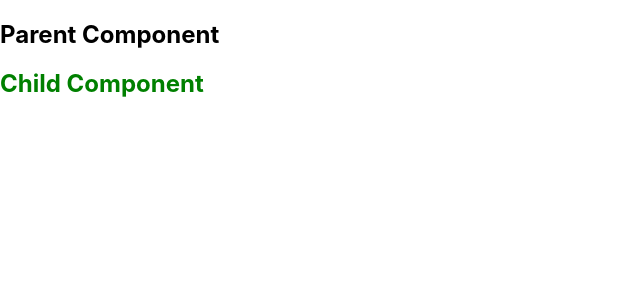
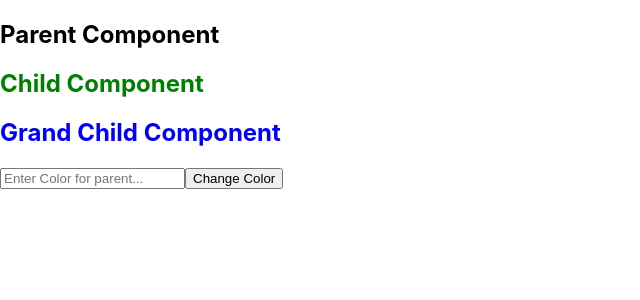
Before and after one commit to hassaan871/Interviewcls, a React (Create React App) app: page / in a window 1280 px wide. Shown: the top 300 px of the page, without its empty margins (0-640 px from the left). Built offline with nearby package versions, Linux system fonts and the light colour scheme.

Commit message:
data transfered from parent to grandchild and from grandchild to parent using Context API

```diff
--- a/src/App.jsx
+++ b/src/App.jsx
@@ -1,15 +1,27 @@
-import { useState } from "react";
+import { useContext, useState } from "react";
 import ChildComponent from "./ChildComponent";
 import MyContext from "./Context/MyContext";
+import GrandChildComponent from "./GrandChildComponent";
 
 const App = () => {
 
-  const [color, setColor] = useState('green')
+  // const {parentColor, setParentColor} = useContext(MyContext)
+  const [parentColor, setParentColor] = useState('')
+  const [childColor, setChildColor] = useState('green')
+  const [grandChildColor, setGrandChildColor] = useState('blue')
+
   return (
-   <MyContext.Provider value={{color, setColor}}>
-    <h2>Parent Component</h2>
-    <ChildComponent />
-   </MyContext.Provider>
+    <MyContext.Provider value={{
+        childColor,
+        setChildColor,
+        grandChildColor,
+        setGrandChildColor,
+        parentColor,
+        setParentColor
+      }}>
+      <h2 style={{ color: parentColor }}>Parent Component</h2>
+      <ChildComponent />
+    </MyContext.Provider>
   );
 }
 
--- a/src/ChildComponent.jsx
+++ b/src/ChildComponent.jsx
@@ -1,14 +1,16 @@
 import { useContext, useState } from "react";
 import MyContext from "./Context/MyContext";
+import GrandChildComponent from "./GrandChildComponent";
 
 const ChildComponent = (props) => {
 
-    const {color, setColor} = useContext(MyContext);
+    const {childColor, setChildColor} = useContext(MyContext);
 
 
     return(
         <div>
-            <h2 style={{color: color}}>Child Component</h2>
+            <h2 style={{color: childColor}}>Child Component</h2>
+            <GrandChildComponent />
         </div>
     );
 }
--- /dev/null
+++ b/src/GrandChildComponent.jsx
@@ -0,0 +1,34 @@
+import { useContext, useState } from "react";
+import MyContext from "./Context/MyContext";
+
+const GrandChildComponent = () => {
+
+    const { grandChildColor, SetGrandChildColor } = useContext(MyContext)
+    const { parentColor, setParentColor } = useContext(MyContext)
+    const [temp, setTemp] = useState('')
+    const handleChange = (event) => {
+        // SetParentColor(event.target.value)
+        setTemp(event.target.value)
+    }
+
+    const handleSubmit = () => {
+        setParentColor(temp)
+    }
+
+    return (
+        <div>
+            <h2 style={{ color: grandChildColor }}>Grand Child Component</h2>
+            <input
+                type="text"
+                value={temp}
+                onChange={handleChange}
+                placeholder="Enter Color for parent..."
+            />
+            <button onClick={handleSubmit}>
+                Change Color
+            </button>
+        </div>
+    )
+}
+
+export default GrandChildComponent;
```
